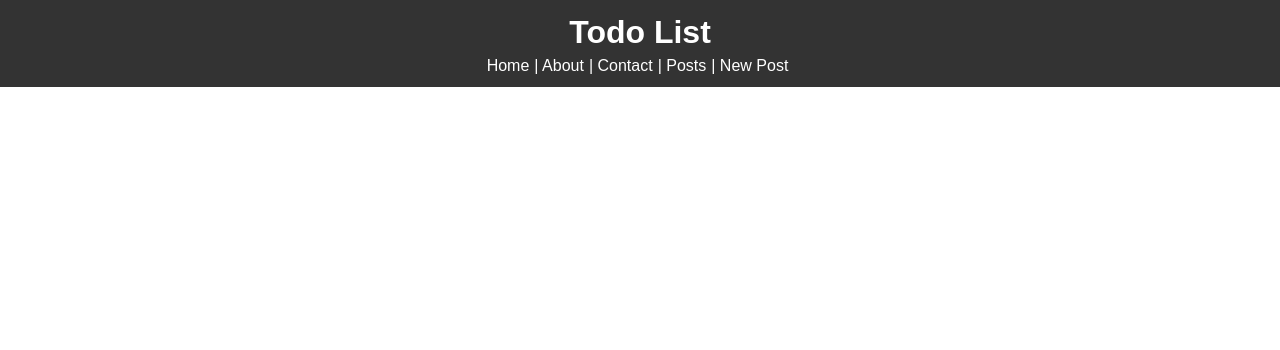
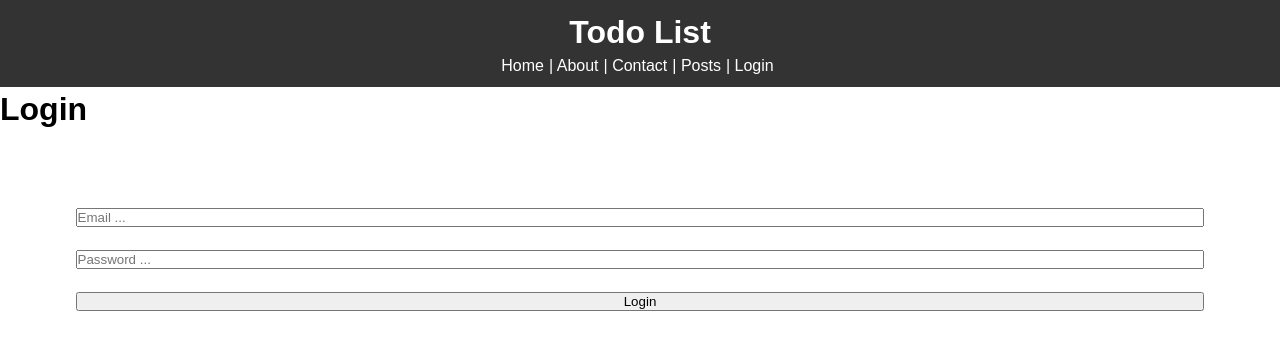
Before and after one commit to fresh-avocado/FirstVueProject, a Vue app: page /#/login in a window 1280 px wide. Shown: the top 350 px of the page. Built offline with nearby package versions, Linux system fonts and the light colour scheme.

Commit message:
login/logout, create post done (partially)

```diff
--- a/src/components/CreatePostForm.vue
+++ b/src/components/CreatePostForm.vue
@@ -33,22 +33,27 @@
           <h3 class="form-element">Material de Soporte</h3>
                <input class="form-element" type="file" accept=".pdf" id="material">
                <button class="cancel-file-selection form-element" v-on:click="deleteSelectedFile('material')">Cancel</button>
-          <button type="submit" class="form-element submit-post">Create Post</button>
+          <input type="submit" class="form-element submit-post" v-on:click="uploadPost" value="Create Post">
      </div>
 </template>
 
 <script>
 import { required, minLength, between } from 'vuelidate/lib/validators';
+import axios from 'axios';
 
 export default {
      name: 'NewPostForm',
      data() {
           return {
+               token: localStorage.getItem('jwt'),
                formErrors: [],
-               postTitle: null,
-               postDescription: null,
+               title: null,
+               description: null,
                youtubeLinksCount: 0,
                youtubeLinks: [],
+               ejercicios: [],
+               solucionarios: [],
+               material: [],
                selectedTopic: null,
                selectedSubtopic: null,
                topics: {
@@ -59,23 +64,6 @@ export default {
                }
           }
      },
-     // las validaciones no funcionan aun, TODO: arreglarlas
-     validations: {
-          postTitle: {
-               required,
-               minLength: minLength(10)
-          },
-          postDescription: {
-               required,
-               between: between(50, 500)
-          },
-          selectedTopic: {
-               required
-          },
-          selectedSubtopic: {
-               required
-          }
-     },
      methods: {
           deleteSelectedFile(name) {
                if (name == "ejercicio" || name == "solucionario" || name == "material") {
@@ -83,6 +71,37 @@ export default {
                } else {
                     console.log("Invalid name passed to deleteSelectedFile funtion.");
                }
+          },
+          uploadPost() {
+               axios({
+                    method: 'post',
+                    url: 'http://localhost:8080/post',
+                    headers: {
+                         'Content-Type': 'application/json',
+                         'Authorization': `Bearer ${this.token}`
+                    },
+                    data: {
+                         'title': this.title,
+                         'description': this.description,
+                         'topic': this.selectedTopic,
+                         'subtopic': this.selectedSubtopic,
+                         // TODO: agarrar los links que el usuario pone, porq por ahora se estan ignorando
+                         'videos': this.youtubeLinks,
+                         // si quiero subir archivos, tengo que hacer un request antes para crearlos en el server
+                         // por ahora no mandaré archivos
+                         'ejercicios': [],
+                         'solucionario': [],
+                         'soporte': []
+                    }
+               }).then(response => {
+                    if (response.status == 200) {
+                         console.log(response.data);
+                         alert('¡Éxito al subir el Post! Espere a que un moderador valide su Post.');
+                         this.$router.push("posts");
+                    } else {
+                         aler('Ocurrió un error. El Post no se pudo subir.');
+                    }
+               });
           }
      }
 }
--- /dev/null
+++ b/src/components/LoginForm.vue
@@ -0,0 +1,64 @@
+<template>
+     <div class="login-form-container">
+          <!-- TODO: hacer validacion -->
+          <input v-model="email" type="email" placeholder="Email ..." class="form-element">
+          <input v-model="password" type="password" placeholder="Password ..." class="form-element">
+          <input type="submit" class="form-element" value="Login" v-on:click="login(email, password)">
+     </div>
+</template>
+
+<script>
+import axios from 'axios';
+
+export default {
+     name: 'LoginForm',
+     data() {
+          // this initialization is required, otherwise it yields an error
+          return {
+               email: '',
+               password: ''
+          }
+     },
+     methods: {
+          login(email, password) {
+               axios({
+                    method: 'post',
+                    url: 'http://localhost:8080/authenticate',
+                    headers: {
+                         'Content-Type': 'application/json'
+                    },
+                    data: {
+                         'email': email,
+                         'password': password // should be encrypted
+                    }
+               }).then(response => {
+                    if (response.status == 200) {
+                         alert('¡Se ha loggeado con éxito!');
+                         console.log(response.data);
+                         localStorage.setItem('firstName', response.data.firstName);
+                         localStorage.setItem('lastName', response.data.lastName);
+                         localStorage.setItem('role', response.data.role);
+                         localStorage.setItem('jwt', response.data.jwt);
+                         this.$emit('user-logged-in');
+                         this.$router.push("posts");
+                         // TODO: redirect user to the profile page (posts page for now)
+                    } else {
+                         aler('Ocurrió un error. Revise su correo y/o contraseña.');
+                    }
+               });
+          }
+     }
+}
+</script>
+
+<style scoped>
+.login-form-container {
+     display: flex;
+     flex-direction: column;
+     padding: 5%;
+}
+
+.form-element {
+     margin: 1%;
+}
+</style>
--- a/src/components/layout/Header.vue
+++ b/src/components/layout/Header.vue
@@ -6,14 +6,36 @@
       <router-link class="link" to="/about">About</router-link>|
       <router-link class="link" to="/contact">Contact</router-link>|
       <router-link class="link" to="/posts">Posts</router-link>|
-      <router-link class="link" to="/createpost">New Post</router-link>
+      <!-- Cómo prohibir q el usuario tipee /createpost? -->
+      <router-link class="link" to="/createpost" v-if="role == 0">New Post |</router-link>
+      <router-link class="link" to="/login" v-if="!loggedIn">Login</router-link>
+      <!-- TODO: emit a 'userLoggedIn' event so that we can update the login button with the logout button -->
+      <button class="link" to="/logout" v-if="loggedIn" v-on:click="logout">Logout</button>
     </div>
   </header>
 </template>
 
 <script>
 export default {
-  name: "Header"
+  name: "Header",
+  data () {
+    return {
+      loggedIn: localStorage.getItem('jwt') != null ? true : false,
+      role: localStorage.getItem('role')
+    }
+  },
+  methods: {
+    logout() {
+      localStorage.removeItem('firstName');
+      localStorage.removeItem('lastName');
+      localStorage.removeItem('jwt');
+      localStorage.removeItem('role');
+      this.loggedIn = false;
+      this.isProfessor = false;
+      this.isStudent = false;
+      // it's better to let the server know the user logged out
+    }
+  }
 }
 </script>
 
--- a/src/router.js
+++ b/src/router.js
@@ -33,6 +33,11 @@ export default new Router({
       path: '/createpost',
       name: 'createpost',
       component: () => import(/* webpackChunkName: "createpost" */ './views/CreatePost.vue')
+    },
+    {
+      path: '/login',
+      name: 'login',
+      component: () => import(/* webpackChunkName: "login" */ './views/Login.vue')
     }
   ]
 })
--- /dev/null
+++ b/src/views/Login.vue
@@ -0,0 +1,21 @@
+<template>
+     <div>
+          <h1>Login</h1>
+          <LoginForm v-on:userLoggedIn="$emit('user-logged-in')"></LoginForm>
+     </div>
+</template>
+
+<script>
+import LoginForm from '../components/LoginForm.vue';
+
+export default {
+     name: 'Login',
+     components: {
+          LoginForm
+     }
+}
+</script>
+
+<style scoped>
+
+</style>
--- a/src/views/Posts.vue
+++ b/src/views/Posts.vue
@@ -21,8 +21,8 @@ export default {
      },
      created() {
           axios.get('http://localhost:8080/post')
-          // fetch all validated posts
-          .then(response => this.posts = response.data.filter(post => post.validated)) // .data !!!!!!!
+          // fetch all validated posts, this can be done by changing the request
+          .then(response => this.posts = response.data) // .data !!!!!!!
           .catch(error => console.log("Error when fetching Pachay posts."));
      }
 }
```
Also changed, not shown: src/App.vue (line endings or trailing spaces), src/views/Logout.vue (added).
